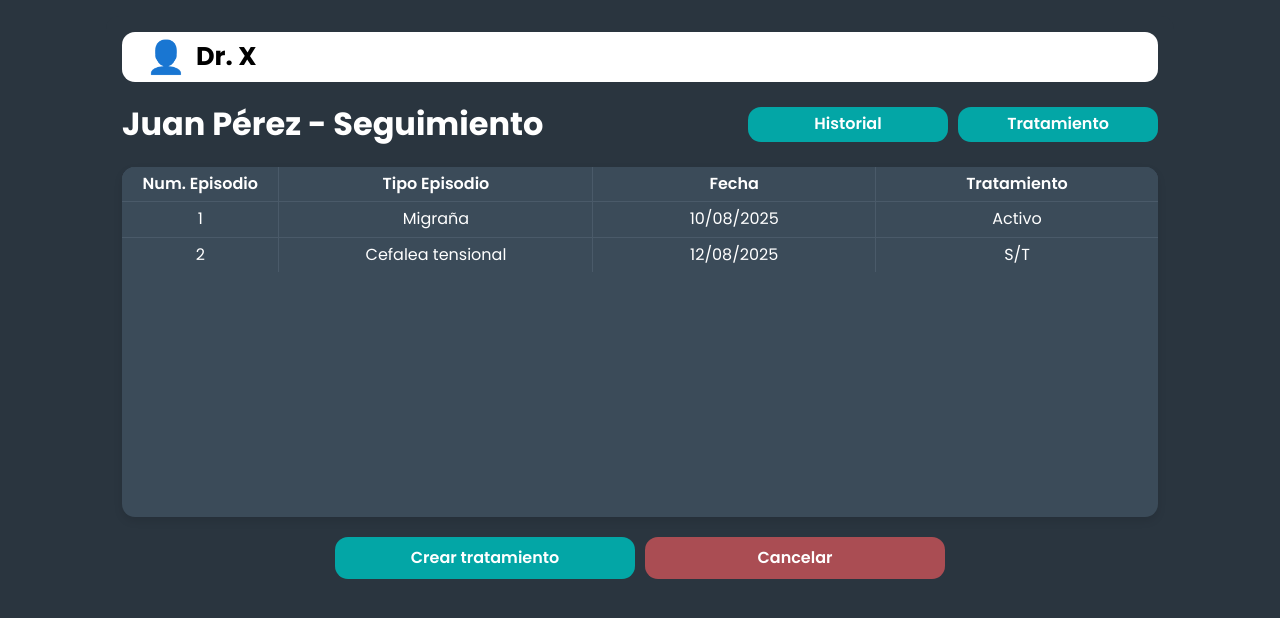
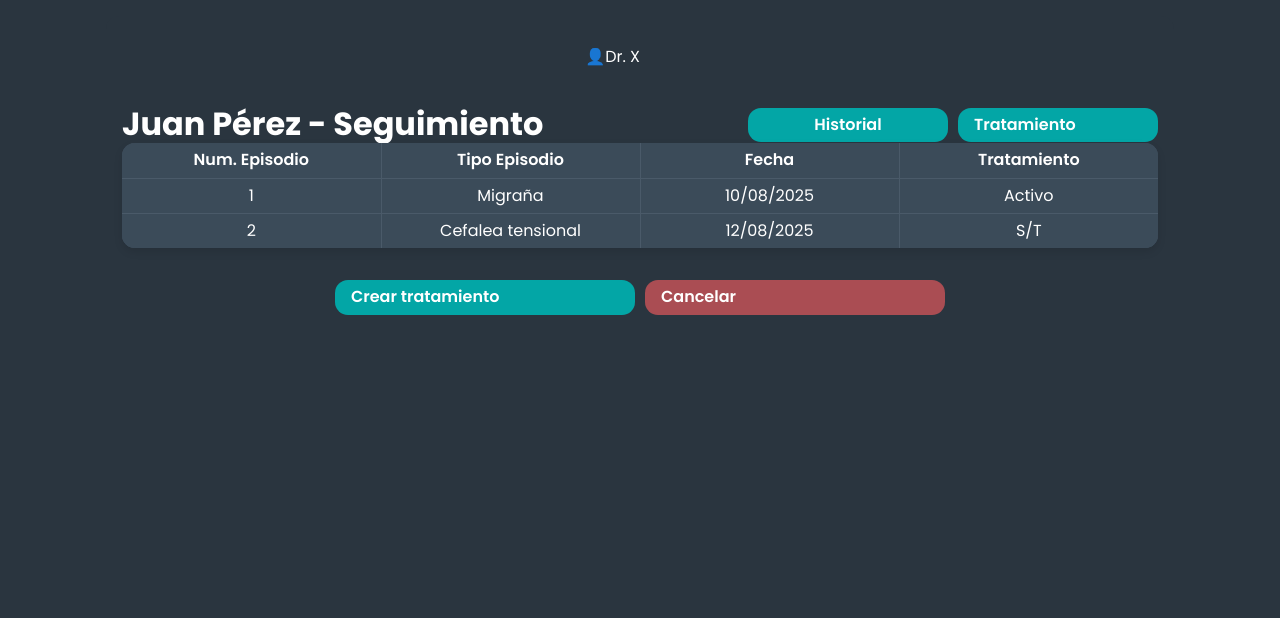
Before and after one commit to V-V-Team-2025A/Migrania-App, a React (Vite) app in the folder frontend/: page /seguimiento in a window 1280 px wide. Shown: the top 618 px of the page. Built offline with nearby package versions, Linux system fonts and the light colour scheme; no server answers.

Commit message:
fix: se arregló error en tablas

```diff
--- a/frontend/src/common/styles/index.css
+++ b/frontend/src/common/styles/index.css
@@ -213,7 +213,7 @@ button:disabled{
 }
 
 /* === TABLA === */
-.table-container {
+.table-container-PC {
     width: 100%;
     overflow-x: auto;
     margin-top: var(--spacing-l);
--- a/frontend/src/features/feature_Grupo7_GeneracionSeguimientoTratamiento/pages/PrimerConsulta.jsx
+++ b/frontend/src/features/feature_Grupo7_GeneracionSeguimientoTratamiento/pages/PrimerConsulta.jsx
@@ -18,44 +18,33 @@ function PrimerConsulta() {
         ]);
     }, []);
 
-    const handleCancel = () => {
-        setIsModalVisible(true);
-    };
-
-    const handleCloseModal = () => {
-        setIsModalVisible(false);
-    };
-
-    const handleNavigateHistorial = () => {
-        navigate("/historial");
-    };
-
-    const handleNavigateCrearTratamiento = () => {
-        navigate("/primerConsulta/crearTratamiento");
-    };
+    const handleCancel = () => setIsModalVisible(true);
+    const handleCloseModal = () => setIsModalVisible(false);
+    const handleNavigateHistorial = () => navigate("/historial");
+    const handleNavigateCrearTratamiento = () => navigate("/primerConsulta/crearTratamiento");
 
     const hasOneEpisode = episodeData.length === 1;
 
     return (
-        <div className="container">
-            <header>
-                <div className="user-info">
-                    <span className="user-icon">👤</span>
-                    <span className="user-name">{doctorName}</span>
+        <div className="primerConsulta__container">
+            <header className="primerConsulta__header">
+                <div className="primerConsulta__user-info">
+                    <span className="primerConsulta__user-icon">👤</span>
+                    <span className="primerConsulta__user-name">{doctorName}</span>
                 </div>
             </header>
 
             {hasOneEpisode && (
                 <>
-                    <div className="patient-info">
+                    <div className="primerConsulta__patient-info">
                         <h1>{patientName} - Primer Consulta</h1>
-                        <button className="history-button" onClick={handleNavigateHistorial}>
+                        <button className="primerConsulta__history-button" onClick={handleNavigateHistorial}>
                             Historial
                         </button>
                     </div>
 
-                    <div className="table-container">
-                        <table>
+                    <div className="primerConsulta__table-container">
+                        <table className="primerConsulta__table">
                             <thead>
                                 <tr>
                                     <th>Num. Episodio</th>
@@ -75,11 +64,11 @@ function PrimerConsulta() {
                         </table>
                     </div>
 
-                    <div className="actions">
-                        <button className="action-button create-treatment" onClick={handleNavigateCrearTratamiento}>
+                    <div className="primerConsulta__actions">
+                        <button className="primerConsulta__crear" onClick={handleNavigateCrearTratamiento}>
                             Crear tratamiento
                         </button>
-                        <button className="action-button cancel" onClick={handleCancel}>
+                        <button className="primerConsulta__cancelar" onClick={handleCancel}>
                             Cancelar
                         </button>
                     </div>
--- a/frontend/src/features/feature_Grupo7_GeneracionSeguimientoTratamiento/pages/Seguimiento.jsx
+++ b/frontend/src/features/feature_Grupo7_GeneracionSeguimientoTratamiento/pages/Seguimiento.jsx
@@ -13,35 +13,21 @@ function Seguimiento() {
     useEffect(() => {
         setDoctorName("Dr. X");
         setPatientName("Juan Pérez");
-        // Simulando los episodios de un paciente
         setEpisodeData([
             { num: 1, tipo: "Migraña", fecha: "10/08/2025", tratamiento: "Activo" },
             { num: 2, tipo: "Cefalea tensional", fecha: "12/08/2025", tratamiento: "S/T" },
         ]);
     }, []);
 
-    const handleCancel = () => {
-        setIsModalVisible(true);
-    };
+    const handleCancel = () => setIsModalVisible(true);
+    const handleCloseModal = () => setIsModalVisible(false);
 
-    const handleCloseModal = () => {
-        setIsModalVisible(false);
-    };
-
-    const handleNavigateHistorial = () => {
-        navigate("/historial");
-    };
-
-    const handleNavigateCrearTratamiento = () => {
-        navigate("/seguimiento/crearTratamiento");
-    };
-
-    const handleNavigateTratamientos = () => {
-        navigate("/seguimiento/tratamientos");
-    }
+    const handleNavigateHistorial = () => navigate("/historial");
+    const handleNavigateCrearTratamiento = () => navigate("/seguimiento/crearTratamiento");
+    const handleNavigateTratamientos = () => navigate("/seguimiento/tratamientos");
 
     return (
-        <div className="container">
+        <div className="seguimiento">
             <header>
                 <div className="user-info">
                     <span className="user-icon">👤</span>
@@ -49,18 +35,13 @@ function Seguimiento() {
                 </div>
             </header>
 
-            <div className="patient-info">
+            <div className="seguimiento__patient-info">
                 <h1>{patientName} - Seguimiento</h1>
-                <button className="history-button" onClick={handleNavigateHistorial}>
-                    Historial
-                </button>
-
-                <button className="tratamiento-button" onClick={handleNavigateTratamientos}>
-                    Tratamiento
-                </button>
+                <button className="seguimiento__history-button" onClick={handleNavigateHistorial}>Historial</button>
+                <button className="seguimiento__tratamiento-button" onClick={handleNavigateTratamientos}>Tratamiento</button>
             </div>
 
-            <div className="table-container">
+            <div className="seguimiento__table-container">
                 <table>
                     <thead>
                         <tr>
@@ -83,13 +64,9 @@ function Seguimiento() {
                 </table>
             </div>
 
-            <div className="actions">
-                <button className="action-button create-treatment" onClick={handleNavigateCrearTratamiento}>
-                    Crear tratamiento
-                </button>
-                <button className="action-button cancel" onClick={handleCancel}>
-                    Cancelar
-                </button>
+            <div className="seguimiento__actions">
+                <button className="seguimiento__create-treatment" onClick={handleNavigateCrearTratamiento}>Crear tratamiento</button>
+                <button className="seguimiento__cancel" onClick={handleCancel}>Cancelar</button>
             </div>
 
             {isModalVisible && <ConfirmacionCancelar onClose={handleCloseModal} />}
--- a/frontend/src/features/feature_Grupo7_GeneracionSeguimientoTratamiento/pages/Tratamientos.jsx
+++ b/frontend/src/features/feature_Grupo7_GeneracionSeguimientoTratamiento/pages/Tratamientos.jsx
@@ -36,7 +36,7 @@ function Tratamientos() {
                 <button className="history-button">Historial</button>
             </div>
 
-            <div className="table-container">
+            <div className="table-container-PC">
                 <table>
                     <thead>
                     <tr>
--- a/frontend/src/features/feature_Grupo7_GeneracionSeguimientoTratamiento/styles/PrimerConsulta.css
+++ b/frontend/src/features/feature_Grupo7_GeneracionSeguimientoTratamiento/styles/PrimerConsulta.css
@@ -1,9 +1,12 @@
-body {
-    overflow: hidden;
+.primerConsulta__container {
+    padding: var(--spacing-m);
+    background-color: var(--color-body-background);
+    border-radius: var(--border-radius);
+    min-height: 100vh;
 }
-header {
+
+.primerConsulta__header {
     display: flex;
-    justify-content: flex-start;
     align-items: center;
     padding: 16px 24px;
     background-color: var(--color-text);
@@ -11,23 +14,36 @@ header {
     height: 50px;
 }
 
-header .user-info {
+.primerConsulta__user-info {
     display: flex;
     align-items: center;
 }
 
-header .user-icon {
+.primerConsulta__user-icon {
     font-size: 2rem;
 }
 
-header .user-name {
+.primerConsulta__user-name {
     font-size: 1.6rem;
     font-weight: 700;
     margin-left: 10px;
     color: var(--color-text-dark);
 }
 
-.history-button {
+.primerConsulta__patient-info {
+    display: flex;
+    justify-content: space-between;
+    align-items: center;
+    margin-top: var(--spacing-l);
+}
+
+.primerConsulta__patient-info h1 {
+    font-size: 32px;
+    font-weight: 700;
+    margin: 0;
+}
+
+.primerConsulta__history-button {
     background-color: var(--color-action);
     color: var(--color-text);
     padding: 8px 20px;
@@ -35,56 +51,30 @@ header .user-name {
     border: none;
     cursor: pointer;
     font-weight: 600;
-    margin-left: auto;
-    display: block;
     width: 200px;
 }
 
-.history-button:hover {
+.primerConsulta__history-button:hover {
     background-color: #2E7474;
 }
 
-.container {
-    padding: var(--spacing-m);
-    background-color: var(--color-body-background);
-    border-radius: var(--border-radius);
-}
-
-.patient-info {
-    display: flex;
-    justify-content: space-between;
-    align-items: center;
-    margin-top: var(--spacing-l);
-}
-
-.patient-info h1 {
-    font-size: 32px;
-    font-weight: 700;
-    margin: 0;
-}
-
-.table-and-actions-container {
-    display: flex;
-    flex-direction: column;
-    align-items: center;
-    margin-top: var(--spacing-l);
-}
-.table-container {
+.primerConsulta__table-container {
     width: 100%;
-    height: 350px;
+    max-height: 350px;
     overflow-y: auto;
     background-color: var(--color-background);
     border-radius: var(--border-radius);
     box-shadow: 0 4px 8px rgba(0, 0, 0, 0.1);
-    margin-bottom: var(--spacing-m);
+    margin: var(--spacing-l) 0;
 }
 
-table {
+.primerConsulta__table {
     width: 100%;
     border-collapse: collapse;
 }
 
-table th, table td {
+.primerConsulta__table th,
+.primerConsulta__table td {
     padding: var(--spacing-s) var(--spacing-m);
     font-size: 1rem;
     color: var(--color-text);
@@ -93,88 +83,44 @@ table th, table td {
     white-space: nowrap;
 }
 
-table th {
+.primerConsulta__table th {
     font-weight: 600;
-    color: var(--color-text);
     background-color: var(--color-background);
 }
 
-table tbody tr:hover {
-    background-color: transparent;
+.primerConsulta__actions {
+    display: flex;
+    gap: 10px;
+    justify-content: center;
+    margin-top: var(--spacing-m);
 }
 
-button {
+.primerConsulta__crear {
+    background-color: var(--color-action);
+    width: 300px;
     padding: var(--spacing-s) var(--spacing-m);
     border-radius: var(--border-radius);
     border: none;
+    font-weight: 600;
     cursor: pointer;
-    font-weight: 600;
-    justify-content: center;
     color: var(--color-text);
 }
 
-button.create-treatment {
-    background-color: var(--color-action);
-    width: 300px;
-}
-
-button.create-treatment:hover {
+.primerConsulta__crear:hover {
     background-color: #2E7474;
 }
 
-button.cancel {
+.primerConsulta__cancelar {
     background-color: var(--color-error);
     width: 300px;
+    padding: var(--spacing-s) var(--spacing-m);
+    border-radius: var(--border-radius);
+    border: none;
+    font-weight: 600;
+    cursor: pointer;
+    color: var(--color-text);
 }
 
-button.cancel:hover {
+.primerConsulta__cancelar:hover {
     background-color: #D94A50;
 }
-
-.actions {
-    display: flex;
-    gap: 10px;
-    justify-content: center;
-}
-
-.modal-overlay {
-    position: fixed;
-    top: 0;
-    left: 0;
-    right: 0;
-    bottom: 0;
-    background-color: rgba(0, 0, 0, 0.5);
-    display: flex;
-    justify-content: center;
-    align-items: center;
-    z-index: 1000;
-}
-
-.modal-content {
-    background-color: white;
-    padding: 20px;
-    border-radius: 10px;
-    text-align: center;
-    width: 300px;
-}
-
-.modal-buttons {
-    margin-top: 20px;
-}
-
-.button-confirm, .button-cancel {
-    padding: 10px 20px;
-    margin: 10px;
-    border-radius: 5px;
-    border: none;
-}
-
-.button-confirm {
-    background-color: var(--color-error);
-    color: white;
-}
-
-.button-cancel {
-    background-color: var(--color-action);
-    color: white;
-}
--- a/frontend/src/features/feature_Grupo7_GeneracionSeguimientoTratamiento/styles/crearTratamiento.css
+++ b/frontend/src/features/feature_Grupo7_GeneracionSeguimientoTratamiento/styles/crearTratamiento.css
@@ -1,4 +1,5 @@
-.container {
+/* CREAR TRATAMIENTO */
+.crear-tratamiento {
     padding: var(--spacing-m);
     background-color: var(--color-body-background);
     border-radius: var(--border-radius);
@@ -8,30 +9,49 @@
     flex-direction: column;
 }
 
-.table-container {
+.crear-tratamiento__table-container {
     width: 100%;
     overflow-x: hidden;
+    background-color: var(--color-background);
+    border-radius: var(--border-radius);
+    padding: var(--spacing-s);
+    max-height: 350px;
+    overflow-y: auto;
+    box-shadow: 0 4px 8px rgba(0, 0, 0, 0.1);
+    margin-bottom: var(--spacing-m);
 }
 
-table {
+.crear-tratamiento table {
     table-layout: fixed;
     width: 100%;
+    border-collapse: collapse;
 }
 
-table th:nth-child(1), table td:nth-child(1) { width: 10%; }
-table th:nth-child(2), table td:nth-child(2) { width: 20%; }
-table th:nth-child(3), table td:nth-child(3) { width: 18%; }
-table th:nth-child(4), table td:nth-child(4) { width: 18%; }
-table th:nth-child(5), table td:nth-child(5) { width: 22%; }
-table th:nth-child(6), table td:nth-child(6) { width: 12%; }
+.crear-tratamiento table th:nth-child(1),
+.crear-tratamiento table td:nth-child(1) { width: 10%; }
+.crear-tratamiento table th:nth-child(2),
+.crear-tratamiento table td:nth-child(2) { width: 20%; }
+.crear-tratamiento table th:nth-child(3),
+.crear-tratamiento table td:nth-child(3) { width: 18%; }
+.crear-tratamiento table th:nth-child(4),
+.crear-tratamiento table td:nth-child(4) { width: 18%; }
+.crear-tratamiento table th:nth-child(5),
+.crear-tratamiento table td:nth-child(5) { width: 22%; }
+.crear-tratamiento table th:nth-child(6),
+.crear-tratamiento table td:nth-child(6) { width: 12%; }
 
-th, td {
+.crear-tratamiento th,
+.crear-tratamiento td {
     padding: var(--spacing-s);
     text-align: center;
+    color: var(--color-text);
+    border-bottom: 1px solid #4A5A69;
+    white-space: nowrap;
+    box-sizing: border-box;
 }
 
-input[type="text"],
-input[type="number"] {
+.crear-tratamiento input[type="text"],
+.crear-tratamiento input[type="number"] {
     width: 100%;
     padding: 6px;
     border-radius: 8px;
@@ -40,13 +60,13 @@ input[type="number"] {
     text-align: center;
 }
 
-.acciones-botones {
+.crear-tratamiento__acciones-botones {
     display: flex;
     justify-content: center;
     gap: 6px;
 }
 
-.add-button {
+.crear-tratamiento .add-button {
     background-color: var(--color-action);
     border: none;
     border-radius: 50%;
@@ -56,7 +76,7 @@ input[type="number"] {
     cursor: pointer;
 }
 
-.remove-button {
+.crear-tratamiento .remove-button {
     background-color: var(--color-error);
     border: none;
     border-radius: 50%;
@@ -66,18 +86,18 @@ input[type="number"] {
     cursor: pointer;
 }
 
-.recomendaciones {
+.crear-tratamiento__recomendaciones {
     margin-top: 4px;
     margin-left: 16px;
 }
 
-.recomendaciones h3 {
+.crear-tratamiento__recomendaciones h3 {
     margin-bottom: 4px;
     font-size: 1.2rem;
     font-weight: 600;
 }
 
-.lista-recomendaciones {
+.crear-tratamiento__lista-recomendaciones {
     display: flex;
     flex-direction: column;
     gap: 6px;
@@ -89,7 +109,7 @@ input[type="number"] {
     max-width: 1000px;
 }
 
-.lista-recomendaciones label {
+.crear-tratamiento__lista-recomendaciones label {
     display: flex;
     align-items: center;
     gap: 10px;
@@ -98,14 +118,14 @@ input[type="number"] {
     color: var(--color-text-dark);
 }
 
-.actions {
+.crear-tratamiento__actions {
     display: flex;
     margin-top: var(--spacing-xs);
     gap: 10px;
     justify-content: center;
 }
 
-.create-treatment {
+.crear-tratamiento__create-button {
     background-color: var(--color-action);
     color: white;
     padding: 12px 12px;
@@ -113,7 +133,7 @@ input[type="number"] {
     border-radius: var(--border-radius);
 }
 
-.cancel {
+.crear-tratamiento__cancel-button {
     background-color: var(--color-error);
     color: white;
     padding: 12px 24px;
--- a/frontend/src/features/feature_Grupo7_GeneracionSeguimientoTratamiento/styles/seguimiento.css
+++ b/frontend/src/features/feature_Grupo7_GeneracionSeguimientoTratamiento/styles/seguimiento.css
@@ -1,4 +1,4 @@
-.container {
+.seguimiento {
     padding: var(--spacing-m);
     background-color: var(--color-body-background);
     border-radius: var(--border-radius);
@@ -7,7 +7,7 @@
     height: 100vh;
 }
 
-.table-container {
+.seguimiento__table-container {
     width: 100%;
     max-height: 350px;
     overflow-y: auto;
@@ -17,31 +17,32 @@
     margin-bottom: var(--spacing-m);
 }
 
-table {
+.seguimiento table {
     width: 100%;
     border-collapse: collapse;
     table-layout: fixed;
 }
 
-thead {
+.seguimiento thead {
     display: table;
     width: 100%;
     table-layout: fixed;
 }
 
-tbody {
+.seguimiento tbody {
     display: block;
     max-height: 320px;
     width: 100%;
 }
 
-tbody tr {
+.seguimiento tbody tr {
     display: table;
     table-layout: fixed;
     width: 100%;
 }
 
-table th, table td {
+.seguimiento table th,
+.seguimiento table td {
     padding: var(--spacing-s) var(--spacing-m);
     font-size: 1rem;
     color: var(--color-text);
@@ -51,19 +52,19 @@ table th, table td {
     box-sizing: border-box;
 }
 
-table tbody tr:hover {
+.seguimiento table tbody tr:hover {
     background-color: transparent;
 }
 
-/* Botones */
-button {
+.seguimiento button {
     padding: var(--spacing-s) var(--spacing-m);
     border-radius: var(--border-radius);
     border: none;
     cursor: pointer;
     font-weight: 600;
 }
-.tratamiento-button {
+
+.seguimiento__tratamiento-button {
     background-color: var(--color-action);
     color: var(--color-text);
     padding: 8px 20px;
@@ -75,31 +76,61 @@ button {
     width: 200px;
 }
 
-.tratamiento-button:hover {
+.seguimiento__tratamiento-button:hover {
     background-color: var(--color-action-hover);
 }
 
-button.create-treatment {
+.seguimiento__create-treatment {
     background-color: var(--color-action);
     width: 300px;
 }
 
-button.create-treatment:hover {
+.seguimiento__create-treatment:hover {
     background-color: #2E7474;
 }
 
-button.cancel {
+.seguimiento__cancel {
     background-color: var(--color-error);
     width: 300px;
 }
 
-button.cancel:hover {
+.seguimiento__cancel:hover {
     background-color: #D94A50;
 }
 
-.actions {
+.seguimiento__actions {
     display: flex;
     gap: 10px;
     justify-content: center;
     margin-top: var(--spacing-m);
 }
+
+.seguimiento__history-button {
+    background-color: var(--color-action);
+    color: var(--color-text);
+    padding: 8px 20px;
+    border-radius: var(--border-radius);
+    border: none;
+    cursor: pointer;
+    font-weight: 600;
+    margin-left: auto;
+    display: block;
+    width: 200px;
+}
+
+.seguimiento__history-button:hover {
+    background-color: #2E7474;
+}
+
+.seguimiento__patient-info {
+    display: flex;
+    justify-content: space-between;
+    align-items: center;
+    margin-top: var(--spacing-l);
+}
+
+.seguimiento__patient-info h1 {
+    font-size: 32px;
+    font-weight: 700;
+    margin: 0;
+}
--- a/frontend/src/features/feature_Grupo7_GeneracionSeguimientoTratamiento/styles/tratamientos.css
+++ b/frontend/src/features/feature_Grupo7_GeneracionSeguimientoTratamiento/styles/tratamientos.css
@@ -8,7 +8,7 @@
     flex-direction: column;
 }
 
-.tratamientos .table-container {
+.tratamientos .table-container-PC {
     width: 100%;
     overflow-x: hidden;
 }
```
Also changed, not shown: frontend/src/features/feature_Grupo7_GeneracionSeguimientoTratamiento/pages/CrearTratamiento.jsx (+17 -17 lines). Lines whose indentation alone changed are shown as unchanged.
